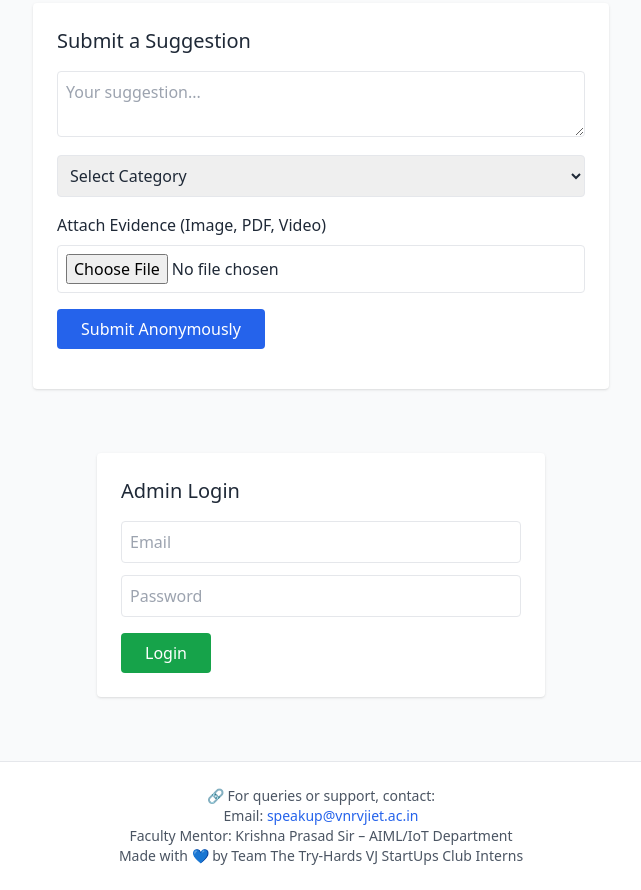
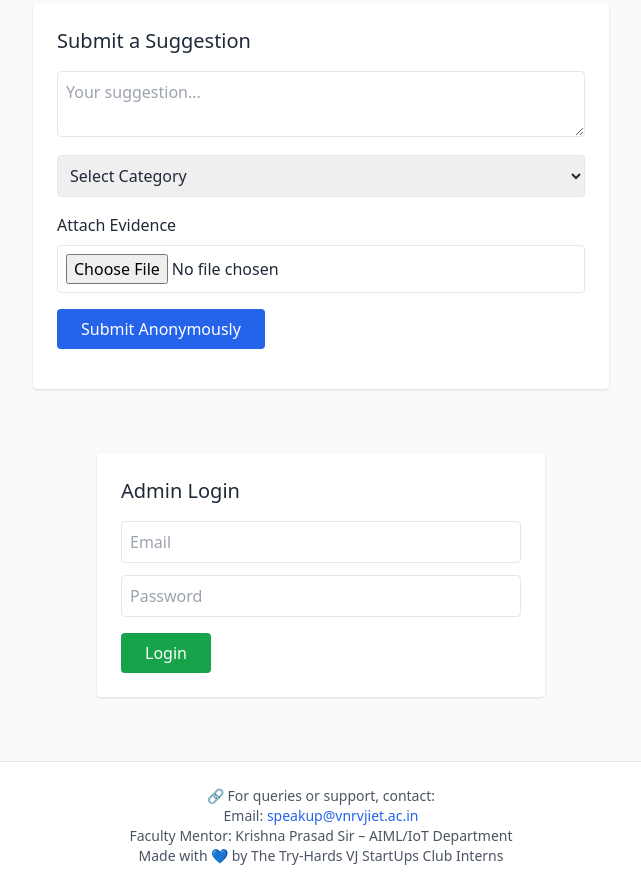
Before and after one commit to thummala-srinath/VNR-SpeakUp-Portal, a plain HTML site: page index.html in a window 1280 px wide. Shown: the part 375-1265 px from the top of the page, without its empty margins (319-960 px from the left). Drawn offline with nearby package versions, Linux system fonts and the light colour scheme.

Commit message:
Update index.html

```diff
--- a/index.html
+++ b/index.html
@@ -8,7 +8,7 @@
   <script src="https://cdn.tailwindcss.com"></script>
 </head>
 <body class="bg-gray-50 font-sans">
-
+  <!-- HEADER -->
   <header class="bg-white shadow p-4 flex justify-between items-center">
     <div class="flex items-center gap-3">
       <img src="logo.jpg" alt="VNR Logo" class="h-10" />
@@ -17,11 +17,13 @@
     <a href="#adminLogin" class="text-blue-600 hover:underline">Admin Login</a>
   </header>
 
+  <!-- HERO -->
   <section class="text-center p-8 bg-blue-50">
     <h2 class="text-3xl font-semibold">Speak. Share. Solve.</h2>
     <p class="text-gray-600">Submit anonymous suggestions and help improve campus life.</p>
   </section>
 
+  <!-- FEATURE BUTTONS -->
   <section class="max-w-4xl mx-auto grid grid-cols-1 sm:grid-cols-2 gap-4 p-6">
     <a href="#submit" class="bg-white border shadow p-4 rounded hover:shadow-lg transition">
       <h3 class="text-lg font-semibold">📨 Submit a Suggestion</h3>
@@ -33,6 +35,7 @@
     </a>
   </section>
 
+  <!-- SUGGESTION FORM -->
   <section id="submit" class="max-w-xl mx-auto p-6 bg-white shadow rounded my-8">
     <h3 class="text-xl font-medium mb-4">Submit a Suggestion</h3>
     <form id="suggestionForm">
@@ -44,7 +47,7 @@
         <option>Facilities</option>
         <option>Other</option>
       </select>
-      <label class="block mb-2 font-medium">Attach Evidence (Image, PDF, Video)</label>
+      <label class="block mb-2 font-medium">Attach Evidence</label>
       <input type="file" id="fileInput" accept="image/*,video/*,.pdf" capture="environment" class="w-full border rounded p-2 mb-4" />
       <button type="submit" class="bg-blue-600 text-white px-6 py-2 rounded hover:bg-blue-700">
         Submit Anonymously
@@ -53,6 +56,7 @@
     <div id="submissionStatus" class="mt-4 text-sm text-gray-600"></div>
   </section>
 
+  <!-- ADMIN LOGIN -->
   <section id="adminLogin" class="max-w-md mx-auto p-6 bg-white shadow rounded my-16">
     <h3 class="text-xl font-medium mb-4">Admin Login</h3>
     <form id="adminForm">
@@ -64,11 +68,12 @@
     </form>
   </section>
 
+  <!-- FOOTER -->
   <footer class="bg-white border-t mt-12 p-6 text-center text-sm text-gray-600">
     <p>🔗 For queries or support, contact:</p>
     <p>Email: <a href="mailto:speakup@vnrvjiet.ac.in" class="text-blue-600 hover:underline">speakup@vnrvjiet.ac.in</a></p>
     <p>Faculty Mentor: Krishna Prasad Sir – AIML/IoT Department</p>
-    <p>Made with 💙 by Team The Try-Hards VJ StartUps Club Interns</p>
+    <p>Made with 💙 by The Try-Hards VJ StartUps Club Interns</p>
   </footer>
 
   <script type="module" src="main.js"></script>
```
